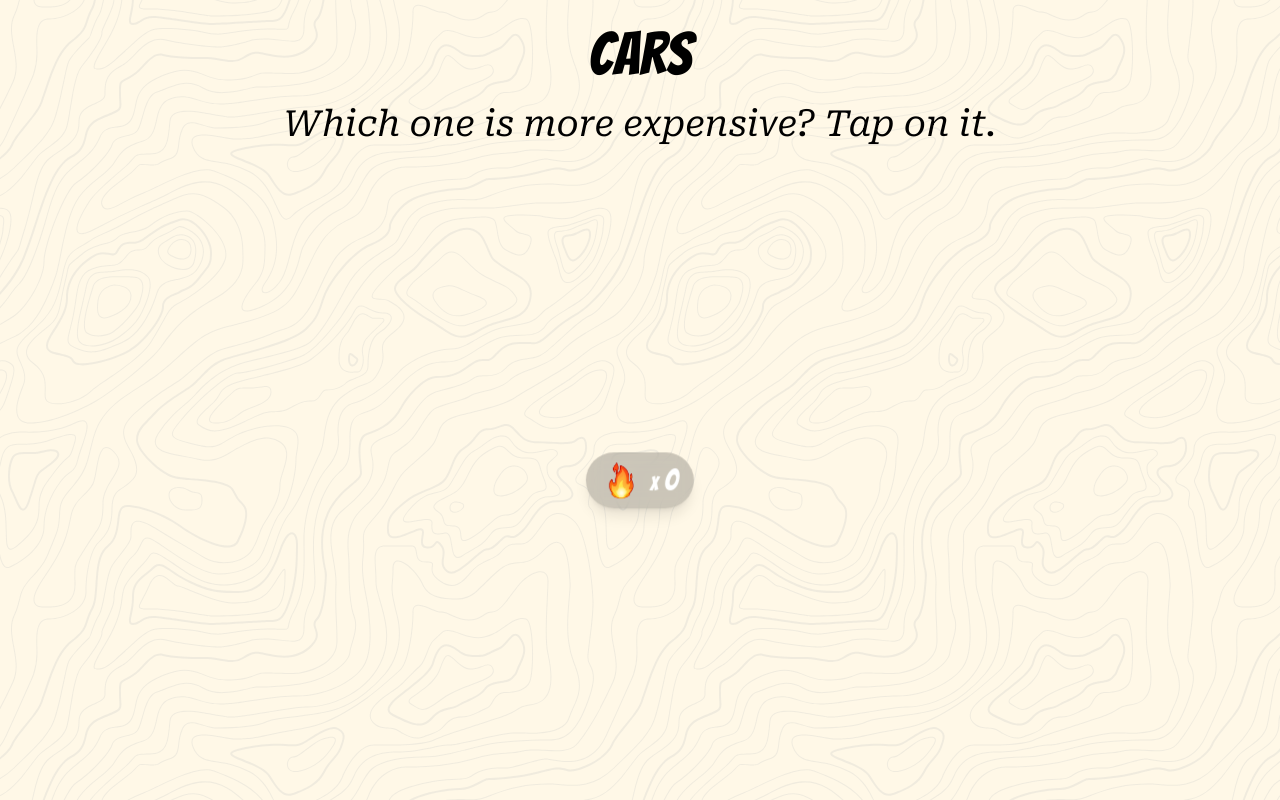
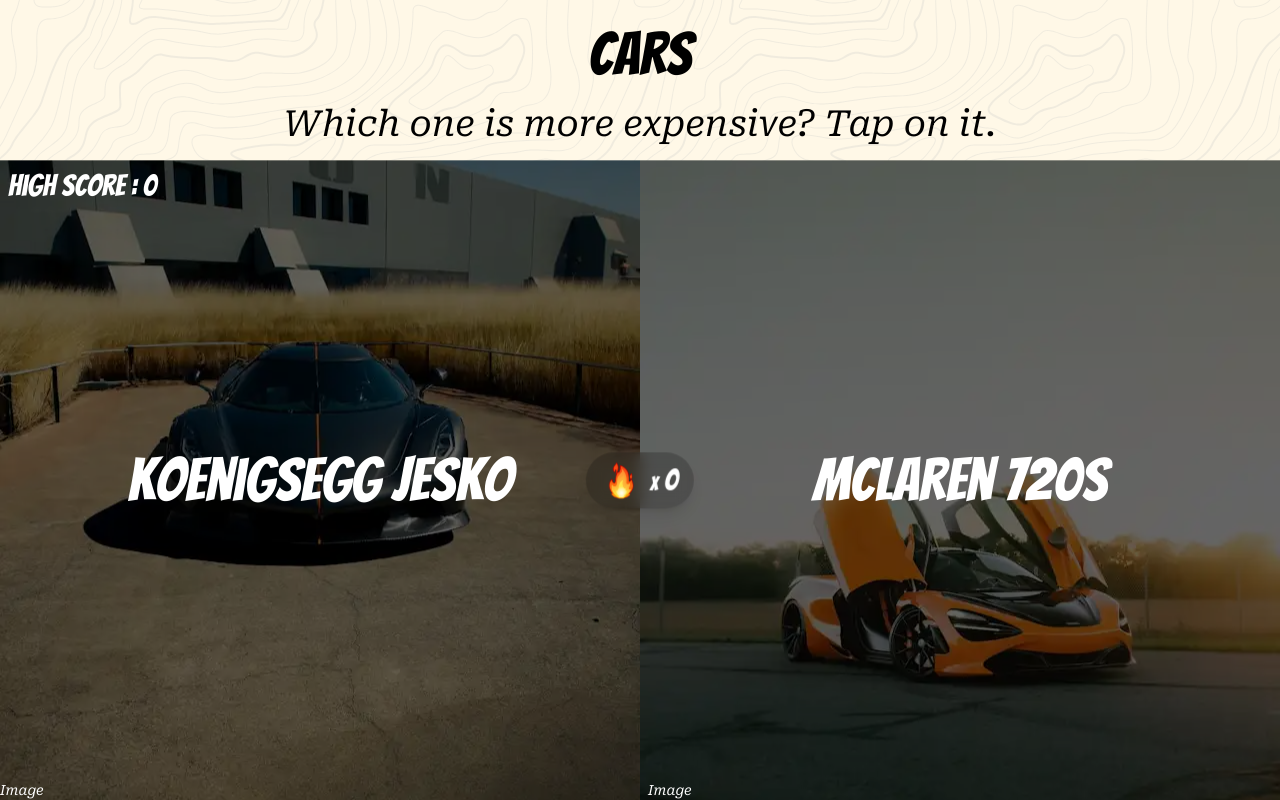
Before and after one commit to jatiinyadav/website1, a Next.js app: page / in a window 1280 px wide. Both pictures are taken after a click on the button "Cars". Built offline with nearby package versions, Linux system fonts and the light colour scheme.

Commit message:
[FIX]: Minor Fixes

```diff
--- a/components/Game.tsx
+++ b/components/Game.tsx
@@ -36,11 +36,17 @@
   const [lastCorrectSide, setLastCorrectSide] = useState<
     "left" | "right" | null
   >(null);
+  const [highScore, setHighScore] = useState(0);
 
   useEffect(() => {
     const [a, b] = getTwoRandomOptions(comparison);
     setLeftOption(a);
     setRightOption(b);
+
+    const savedHighScore = localStorage.getItem("highScore");
+    if (savedHighScore) {
+      setHighScore(parseInt(savedHighScore, 10));
+    }
   }, []);
 
   const handleSelection = (side: "left" | "right") => {
@@ -72,6 +78,12 @@
       console.log("Selected Wrong");
 
       setTimeout(() => setGameOver(true), 300);
+      console.log(streak);
+      console.log(highScore);
+      if (globalStreak > highScore) {
+        setHighScore(globalStreak);
+        localStorage.setItem("highScore", String(globalStreak));
+      }
       setGlobalStreak(0);
       return;
     }
@@ -104,6 +116,10 @@
       console.log("No more images to show");
 
       setTimeout(() => setGameOver(true), 300);
+      if (globalStreak > highScore) {
+        setHighScore(globalStreak);
+        localStorage.setItem("highScore", String(globalStreak));
+      }
       return;
     }
 
@@ -175,7 +191,7 @@
                     unoptimized
                     priority
                     loading="eager"
-                    onLoadingComplete={() => setLoaded(true)}
+                    onLoad={() => setLoaded(true)}
                     className={`object-cover brightness-40 transition-opacity duration-700 ${
                       loaded ? "opacity-100" : "opacity-0"
                     }`}
@@ -189,7 +205,14 @@
                   {leftOption.name}
                 </div>
                 <div
-                  className={`absolute bottom-0 w-full text-left text-white text-sm description pl-2 ${
+                  className={`absolute top-0 w-full text-left text-white text-3xl hero p-2 ${
+                    loaded ? "opacity-100" : "opacity-0"
+                  }`}
+                >
+                  High Score : {highScore}
+                </div>
+                <div
+                  className={`absolute bottom-0 w-full text-left text-white text-sm description pl;-2 ${
                     loaded ? "opacity-100" : "opacity-0"
                   }`}
                 >
@@ -211,7 +234,7 @@
                     unoptimized
                     priority
                     loading="eager"
-                    onLoadingComplete={() => setLoaded(true)}
+                    onLoad={() => setLoaded(true)}
                     className={`object-cover brightness-40 transition-opacity duration-700 ${
                       loaded ? "opacity-100" : "opacity-0"
                     }`}
@@ -225,7 +248,7 @@
                   {rightOption.name}
                 </div>
                 <div
-                  className={`absolute bottom-0 w-full text-right text-white text-sm description pr-2 ${
+                  className={`absolute bottom-0 w-full text-left text-white text-sm description pl-2 ${
                     loaded ? "opacity-100" : "opacity-0"
                   }`}
                 >
--- a/components/gameover.tsx
+++ b/components/gameover.tsx
@@ -17,7 +17,7 @@
         <button
           onClick={onRestart}
           type="button"
-          className="description text-white bg-gradient-to-r from-purple-500 via-purple-600 to-purple-700 hover:bg-gradient-to-br focus:ring-4 focus:outline-none focus:ring-purple-300 dark:focus:ring-purple-800 shadow-lg shadow-purple-500/50 dark:shadow-lg dark:shadow-purple-800/80 font-medium rounded-lg text-md px-5 py-2.5 text-center me-2 mb-2 cursor-pointer"
+          className="description text-black bg-[#fff8e8] hover:opacity-70 focus:ring-4 focus:outline-none focus:ring-[#3a3a3c] shadow-lg shadow-[#3a3a3c]/80 font-medium rounded-lg text-md px-5 py-2.5 text-center me-2 mb-2 cursor-pointer"
         >
           Try again?
         </button>
```
Also changed, not shown: styles/globals.css.
